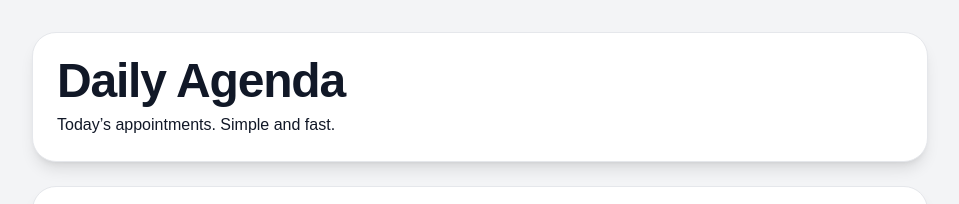
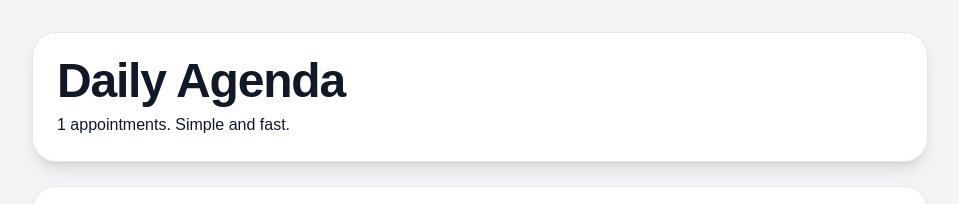
Before and after one commit to jonathandschreiber-commits/chairtime, a Next.js app in the folder frontend/: page /1/admin/today in a window 1280 px wide. Shown: the top 204 px of the page, without its empty margins (160-1119 px from the left). Built offline with nearby package versions, Linux system fonts and the light colour scheme; no server answers.

Commit message:
Filter shop-specific daily agenda by slug

```diff
--- a/frontend/app/[shop]/admin/today/page.js
+++ b/frontend/app/[shop]/admin/today/page.js
@@ -2,6 +2,7 @@
 
 import Link from "next/link";
 import { useEffect, useMemo, useState } from "react";
+import { useParams } from "next/navigation";
 
 const API_BASE = "https://chairtime-production-94da.up.railway.app";
 
@@ -20,6 +21,9 @@ const STATUS_STYLES = {
 };
 
 export default function AgendaPage() {
+  const params = useParams();
+  const shopSlug = params.shop;
+
   const today = new Date().toISOString().slice(0, 10);
 
   const [appointments, setAppointments] = useState([]);
@@ -30,10 +34,12 @@ export default function AgendaPage() {
   const [message, setMessage] = useState("");
 
   async function loadData() {
+    const query = "?shop_slug=" + encodeURIComponent(shopSlug);
+
     const [appointmentsRes, barbersRes, servicesRes] = await Promise.all([
-      fetch(API_BASE + "/api/appointments"),
-      fetch(API_BASE + "/api/barbers"),
-      fetch(API_BASE + "/api/services"),
+      fetch(API_BASE + "/api/appointments" + query),
+      fetch(API_BASE + "/api/barbers" + query),
+      fetch(API_BASE + "/api/services" + query),
     ]);
 
     setAppointments(await appointmentsRes.json());
@@ -42,8 +48,10 @@ export default function AgendaPage() {
   }
 
   useEffect(() => {
-    loadData();
-  }, []);
+    if (shopSlug) {
+      loadData();
+    }
+  }, [shopSlug]);
 
   function sameDay(value, date) {
     return String(value || "").slice(0, 10) === date;
@@ -92,9 +100,7 @@ export default function AgendaPage() {
         sameDay(appointment.start_datetime, selectedDate)
       )
       .filter((appointment) =>
-        selectedBarberId
-          ? appointment.barber_id === selectedBarberId
-          : true
+        selectedBarberId ? appointment.barber_id === selectedBarberId : true
       )
       .sort(
         (a, b) =>
@@ -110,7 +116,7 @@ export default function AgendaPage() {
             Daily Agenda
           </h1>
 
-          <p>Today’s appointments. Simple and fast.</p>
+          <p>{shopSlug} appointments. Simple and fast.</p>
 
           {message && (
             <p className="mt-4 font-bold text-green-700">{message}</p>
@@ -247,14 +253,14 @@ export default function AgendaPage() {
                     Cancel
                   </button>
 
-                  <button
-                    className="bg-gray-700 text-white rounded-xl p-4 font-bold"
-                  >
+                  <button className="bg-gray-700 text-white rounded-xl p-4 font-bold">
                     Move
                   </button>
 
                   <Link
                     href={
+                      "/" +
+                      shopSlug +
                       "/admin/customers?phone=" +
                       encodeURIComponent(phone)
                     }
```
